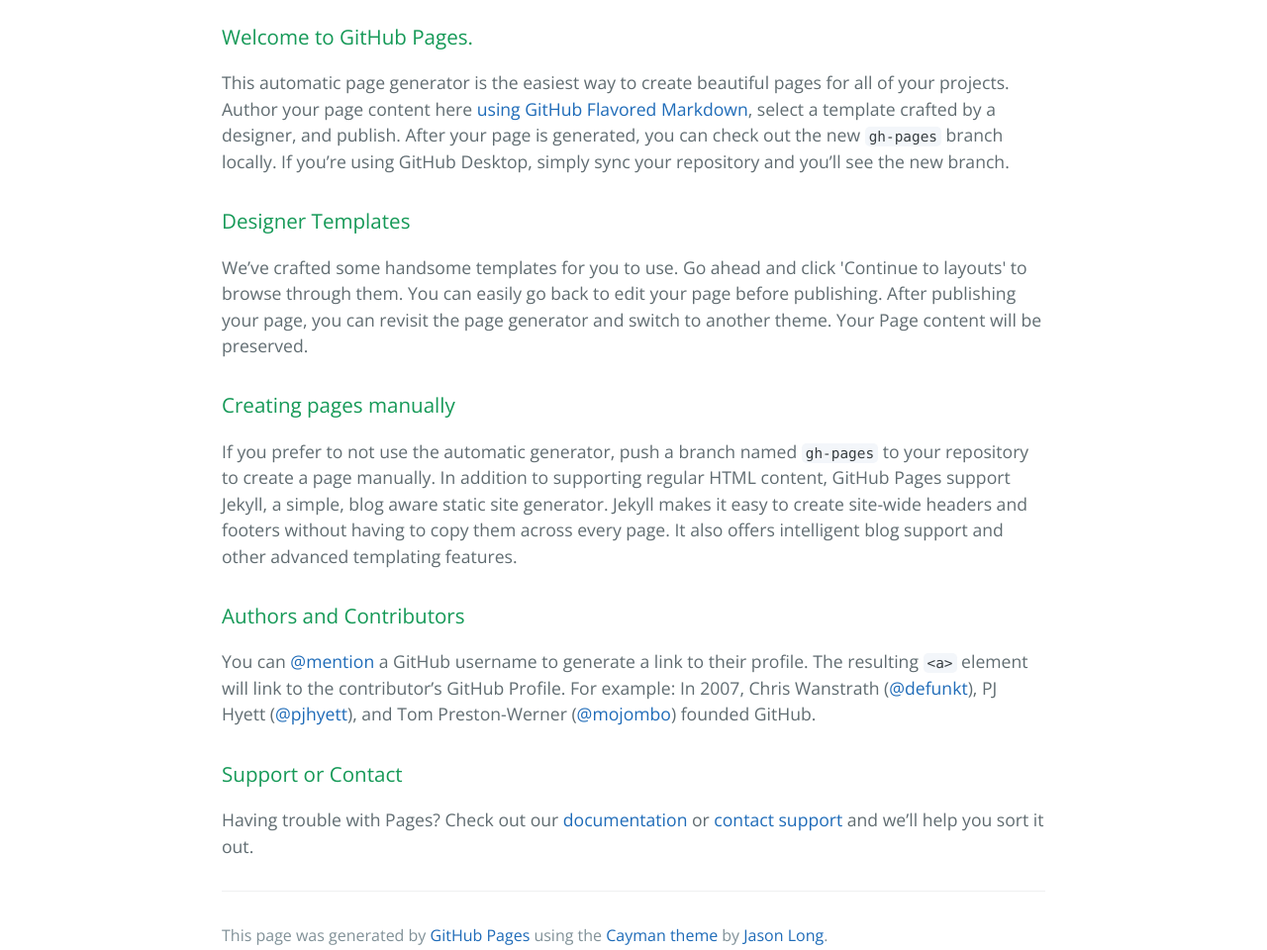
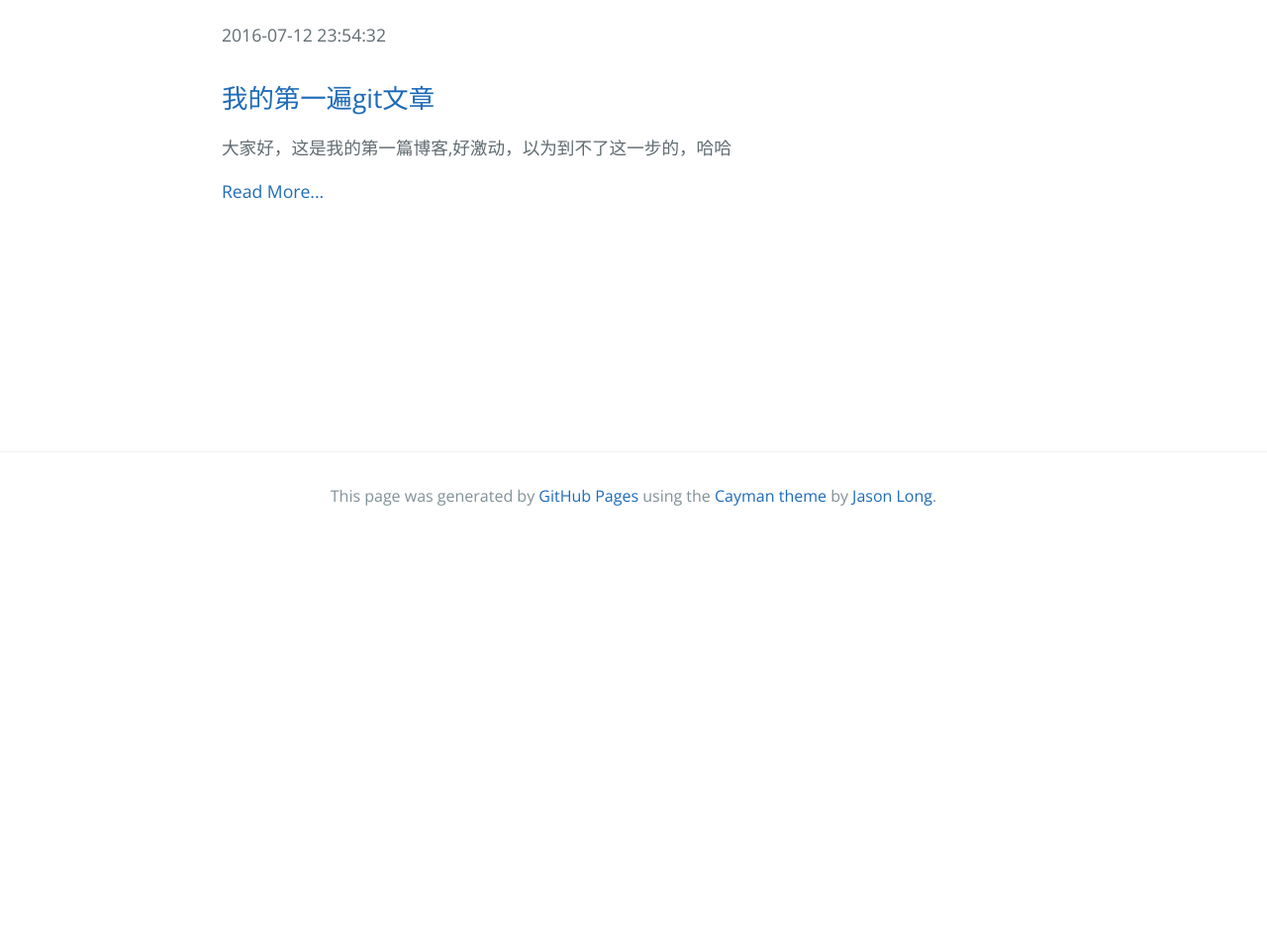
Before and after one commit to Lei13/lei13.github.com, a plain HTML site: page index.html in a window 1280 px wide. Shown: the part 280-1240 px from the top of the page at 99% size. After the commit the page ends 800 px from the top, so only its background shows below. Drawn offline with nearby package versions, Linux system fonts and the light colour scheme.

Commit message:
updated index.html

```diff
--- a/index.html
+++ b/index.html
@@ -16,38 +16,51 @@
     </section>
 
     <section class="main-content">
-      <h3>
-<a id="welcome-to-github-pages" class="anchor" href="#welcome-to-github-pages" aria-hidden="true"><span aria-hidden="true" class="octicon octicon-link"></span></a>Welcome to GitHub Pages.</h3>
 
-<p>This automatic page generator is the easiest way to create beautiful pages for all of your projects. Author your page content here <a href="https://guides.github.com/features/mastering-markdown/">using GitHub Flavored Markdown</a>, select a template crafted by a designer, and publish. After your page is generated, you can check out the new <code>gh-pages</code> branch locally. If you’re using GitHub Desktop, simply sync your repository and you’ll see the new branch.</p>
 
-<h3>
-<a id="designer-templates" class="anchor" href="#designer-templates" aria-hidden="true"><span aria-hidden="true" class="octicon octicon-link"></span></a>Designer Templates</h3>
 
-<p>We’ve crafted some handsome templates for you to use. Go ahead and click 'Continue to layouts' to browse through them. You can easily go back to edit your page before publishing. After publishing your page, you can revisit the page generator and switch to another theme. Your Page content will be preserved.</p>
+	<main class="content" role="main">
+ <div id="content"></div>
+  <nav id="nav" class="pagination" role="pagination"></nav>
+ </main>
+ <script src="https://ajax.googleapis.com/ajax/libs/jquery/2.0.3/jquery.min.js"></script>
+ <script type="text/javascript" src="./js/jquery.fitvids.js"></script>
+ <script type="text/javascript" src="./js/index.js"></script>
+ <script type="text/javascript" src="./js/category.auto.js"></script>
+ <script type="text/javascript">
+ 	window.onload = function() {
+ 		var page = getQueryString("page")
+ 		var count = pageCount()
+ 		if (page == null) {
+ 			page = 1
+ 		}else {
+			page = parseInt(page)
+ 		}
 
-<h3>
-<a id="creating-pages-manually" class="anchor" href="#creating-pages-manually" aria-hidden="true"><span aria-hidden="true" class="octicon octicon-link"></span></a>Creating pages manually</h3>
+ 		if(page > 1) {
+		document.getElementById("nav").innerHTML += "<a class='newer-posts' href='?page="+(page - 1)+"'>← Newer Posts</a>"
+ 		}
+   		//document.getElementById("nav").innerHTML += "<span class='page-number'>Page "+page+" of "+count+"</span>"
 
-<p>If you prefer to not use the automatic generator, push a branch named <code>gh-pages</code> to your repository to create a page manually. In addition to supporting regular HTML content, GitHub Pages support Jekyll, a simple, blog aware static site generator. Jekyll makes it easy to create site-wide headers and footers without having to copy them across every page. It also offers intelligent blog support and other advanced templating features.</p>
+ 		if(page < count) {
+		document.getElementById("nav").innerHTML += "<a class='older-posts' href='?page="+(page + 1)+"'>← Older Posts</a>"
+ 		}
 
-<h3>
-<a id="authors-and-contributors" class="anchor" href="#authors-and-contributors" aria-hidden="true"><span aria-hidden="true" class="octicon octicon-link"></span></a>Authors and Contributors</h3>
+ 		if (page <= count) {
+ 			var result = get(page)
+ 			for (var i=0;i<result.length;i++) {
+ 				document.getElementById("content").innerHTML += "<article class='post'><header class='post-header'><span class='post-meta'><time datetime='"+result[i].date+"' itemprop='datePublished'>"+result[i].date+"</time><h2 class='post-title'><a href='./html/"+result[i].title+".html'>"+result[i].title+"</a></h2></header><section class='post-excerpt'><p>"+result[i].desc+"</p> <p><a href='./html/"+result[i].title+".html' class='excerpt-link'>Read More...</a></p></section></article>"
+ 			}
+ 		}
+ 	}
 
-<p>You can <a href="https://help.github.com/articles/basic-writing-and-formatting-syntax/#mentioning-users-and-teams" class="user-mention">@mention</a> a GitHub username to generate a link to their profile. The resulting <code>&lt;a&gt;</code> element will link to the contributor’s GitHub Profile. For example: In 2007, Chris Wanstrath (<a href="https://github.com/defunkt" class="user-mention">@defunkt</a>), PJ Hyett (<a href="https://github.com/pjhyett" class="user-mention">@pjhyett</a>), and Tom Preston-Werner (<a href="https://github.com/mojombo" class="user-mention">@mojombo</a>) founded GitHub.</p>
-
-<h3>
-<a id="support-or-contact" class="anchor" href="#support-or-contact" aria-hidden="true"><span aria-hidden="true" class="octicon octicon-link"></span></a>Support or Contact</h3>
-
-<p>Having trouble with Pages? Check out our <a href="https://help.github.com/pages">documentation</a> or <a href="https://github.com/contact">contact support</a> and we’ll help you sort it out.</p>
-
-      <footer class="site-footer">
+ </script>
+</section>
+ <footer class="site-footer" style="text-align:center;margin-top:200px">
 
         <span class="site-footer-credits">This page was generated by <a href="https://pages.github.com">GitHub Pages</a> using the <a href="https://github.com/jasonlong/cayman-theme">Cayman theme</a> by <a href="https://twitter.com/jasonlong">Jason Long</a>.</span>
       </footer>
 
-    </section>
-
 
   </body>
 </html>
```
